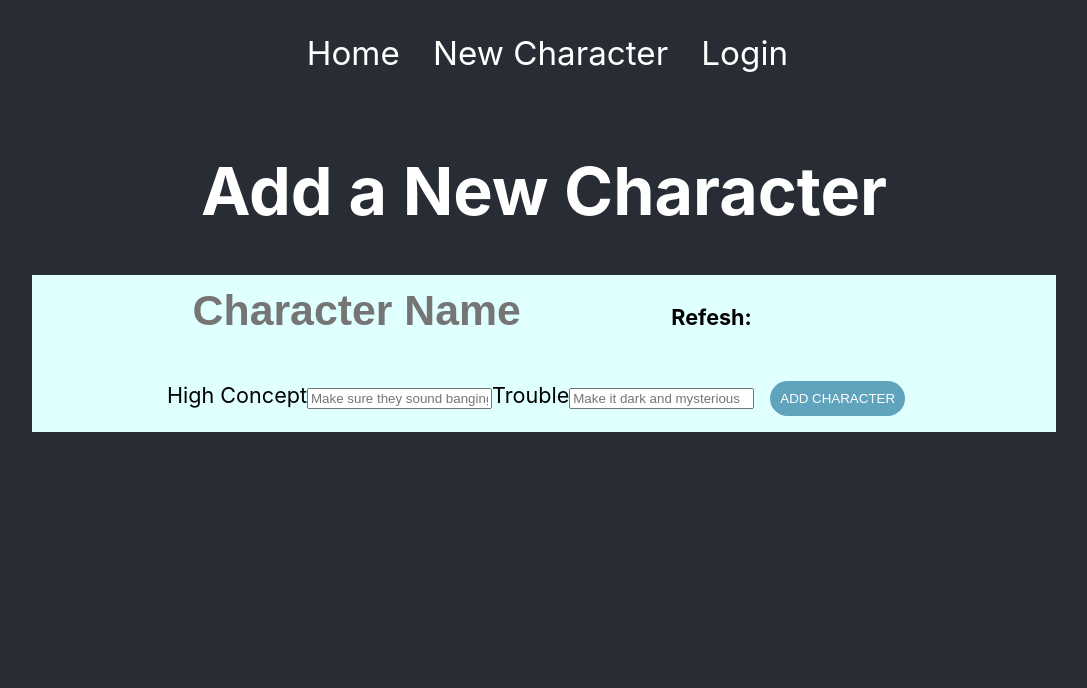
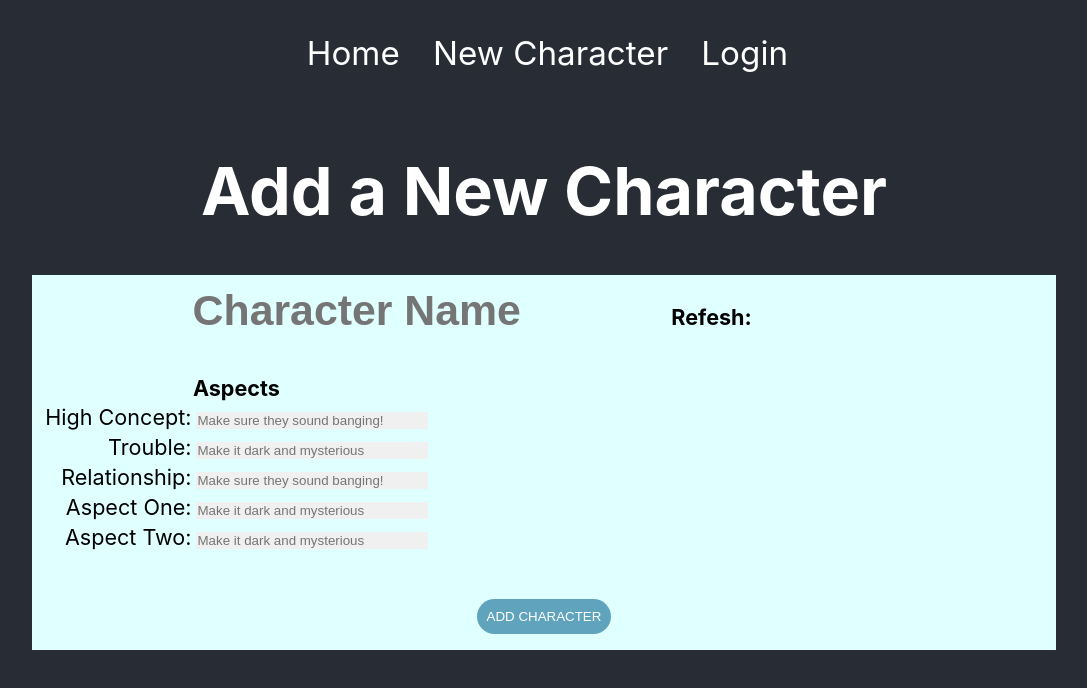
Before and after one commit to GideonBrimleaf/fate_character_generator, a React (Create React App) app: page /new in a window 1280 px wide. Shown: the top 688 px of the page, without its empty margins (96-1183 px from the left). Built offline with nearby package versions, Linux system fonts and the light colour scheme; no server answers; sample sign-in values are in the browser's storage.

Commit message:
initial stat block added

```diff
--- a/src/components/CharacterStatBlock.js
+++ b/src/components/CharacterStatBlock.js
@@ -22,14 +22,12 @@ const CharacterStatBlock = (props) => {
   })
 
   return (
-    <>
     <table>
       <caption>{ props.characterStatCategory }</caption>
       <tbody>
         { statItems }
       </tbody>
     </table>
-    </>
   )
 }
 
--- a/src/containers/CharacterForm.css
+++ b/src/containers/CharacterForm.css
@@ -8,6 +8,18 @@ select:-webkit-autofill,
 select:-webkit-autofill:hover,
 select:-webkit-autofill:focus {
   -webkit-box-shadow: 0 0 0px 1000px lightcyan inset;
+}
+
+input {
+  border-style: none;
+}
+
+input:focus {
+  outline: none;
+}
+
+input:focus:hover {
+  outline: none;
 }
 
 .character-form-section {
@@ -22,7 +34,6 @@ select:-webkit-autofill:focus {
 
 .character-name-input {
   background-color: lightcyan;
-  border-style: none;
   text-align: center;
   font-size: calc(30px + 1vw);
   font-weight: bold;
@@ -31,7 +42,6 @@ select:-webkit-autofill:focus {
 
 .character-refresh-input {
   background-color: lightcyan;
-  border-style: none;
   font-weight: bold;
   font-size: calc(12px + 0.75vw);
   height: calc(12px + 0.75vw);
@@ -39,18 +49,13 @@ select:-webkit-autofill:focus {
   margin-bottom: 5px;
 }
 
-.character-refresh-input:focus {
-  outline: none;
+.character-stat-input-block {
+  margin-top: 0px;
+  list-style-type: none;
+  padding: 0.5vw;
+  text-align: justify;
 }
 
-.character-refresh-input:focus:hover {
-  outline: none;
+.form-label {
+  text-align: right;
 }
-
-.character-name-input:focus {
-  outline: none;
-}
-
-.character-name-input:focus:hover {
-  outline: none;
-}
--- a/src/containers/CharacterForm.js
+++ b/src/containers/CharacterForm.js
@@ -2,6 +2,7 @@ import React, { Component } from 'react'
 import '../App.css'
 import './CharacterForm.css'
 import '../components/CharacterDetail.css'
+import '../components/CharacterStatBlock.css'
 import { withRouter } from 'react-router-dom'
 
 class CharacterForm extends Component {
@@ -122,7 +123,7 @@ class CharacterForm extends Component {
     return (
       <main>
         <h1>Add a New Character</h1>
-        <form className="character-sheet character-sheet-text" onSubmit={this.handleSubmit}>
+        <form autoComplete="off" className="character-sheet character-sheet-text" onSubmit={this.handleSubmit}>
           <section className="character-stats character-form-section">
             <input
               className="character-name character-sheet-item-primary character-name-input"
@@ -140,8 +141,16 @@ class CharacterForm extends Component {
               id="refresh"
             />
           </section>
-          <label htmlFor="characterConcept">High Concept</label>
+          <section className="character-stats character-form-section">
+            <table>
+              <caption>Aspects</caption>
+              <tr>
+                <td className="stat-name">
+                  <label htmlFor="characterConcept">High Concept:</label>
+                </td>
+                <td>
                   <input
+                    className="primary-stat-description"
                     type="text"
                     id="characterConcept"
                     placeholder="Make sure they sound banging!"
@@ -149,8 +158,15 @@ class CharacterForm extends Component {
                     onChange={this.handleHighConceptChange}
                     required
                   />
-          <label htmlFor="characterTrouble">Trouble</label>
+                </td>
+              </tr>
+              <tr>
+                <td className="stat-name">
+                  <label className="form-label" htmlFor="characterTrouble">Trouble:</label>
+                </td>
+                <td>
                   <input
+                    className="primary-stat-description"
                     type="text"
                     id="characterTrouble"
                     placeholder="Make it dark and mysterious"
@@ -158,6 +174,58 @@ class CharacterForm extends Component {
                     onChange={this.handleTroubleChange}
                     required
                   />
+                </td>
+              </tr>
+              <tr>
+                <td className="stat-name">
+                  <label className="form-label" htmlFor="characterConcept">Relationship:</label>
+                </td>
+                <td>
+                  <input
+                    className="primary-stat-description"
+                    type="text"
+                    id="characterConcept"
+                    placeholder="Make sure they sound banging!"
+                    value={this.state.aspects.highConcept}
+                    onChange={this.handleHighConceptChange}
+                    required
+                  />
+                </td>
+              </tr>
+              <tr>
+                <td className="stat-name">
+                  <label className="form-label" htmlFor="characterTrouble">Aspect One:</label>
+                </td>
+                <td>
+                  <input
+                    className="primary-stat-description"
+                    type="text"
+                    id="characterTrouble"
+                    placeholder="Make it dark and mysterious"
+                    value={this.state.aspects.trouble}
+                    onChange={this.handleTroubleChange}
+                    required
+                  />
+                </td>
+              </tr>
+              <tr>
+                <td className="stat-name">
+                  <label className="form-label" htmlFor="characterTrouble">Aspect Two:</label>
+                </td>
+                <td>
+                  <input
+                    className="primary-stat-description"
+                    type="text"
+                    id="characterTrouble"
+                    placeholder="Make it dark and mysterious"
+                    value={this.state.aspects.trouble}
+                    onChange={this.handleTroubleChange}
+                    required
+                  />
+                </td>
+              </tr>
+            </table>
+          </section>
           <input className="primary-button" type="submit" value="Add Character"/>
         </form>
       </main>
```
Lines whose indentation alone changed are shown as unchanged.
